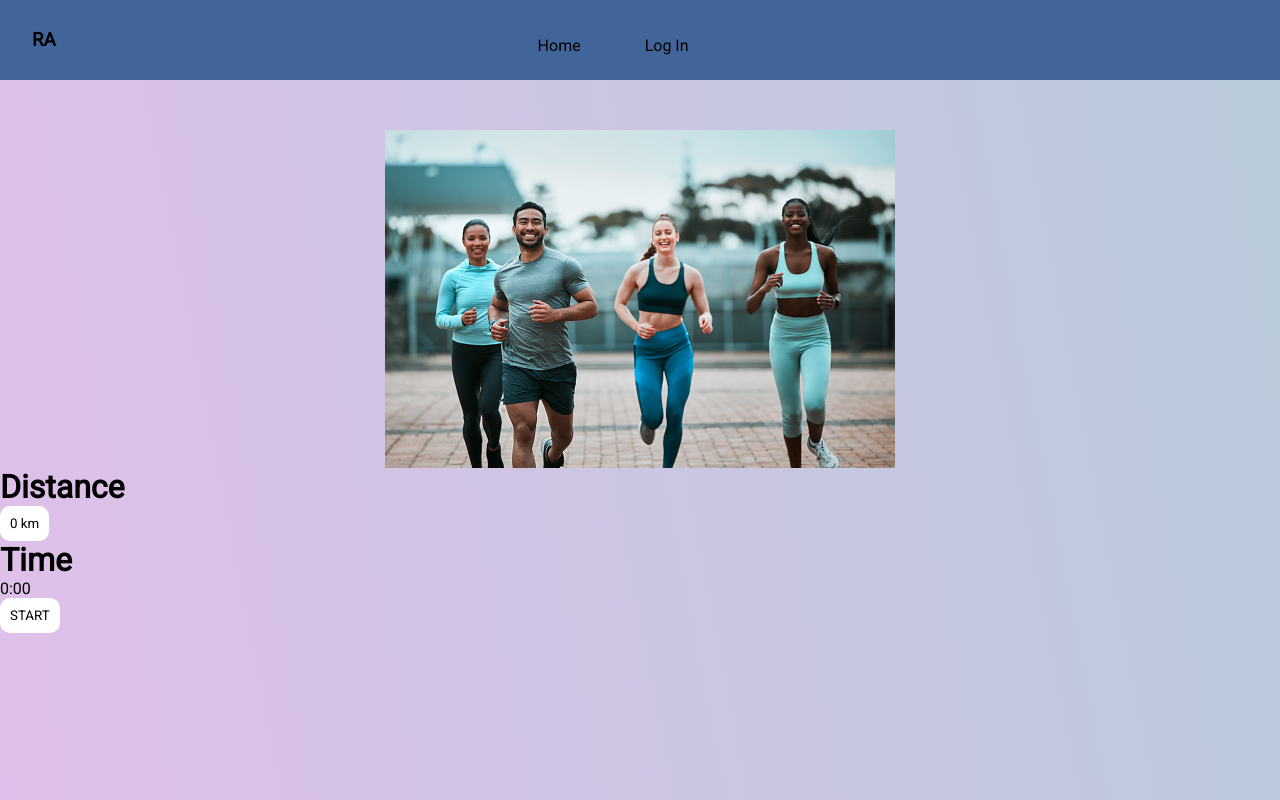
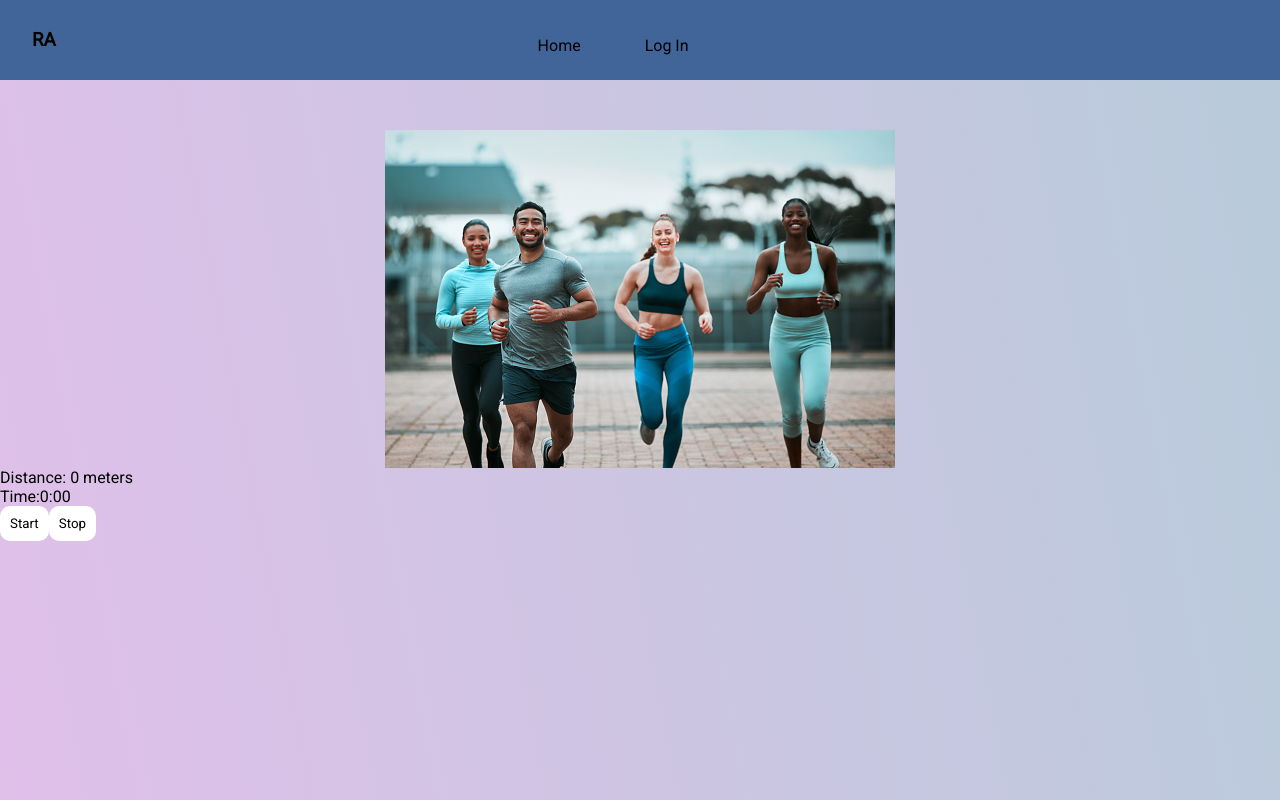
Before and after one commit to AnastasOdyssea/Workout-App, a React (Create React App) app: page / in a window 1280 px wide. Shown: the top 800 px of the page. Built offline with nearby package versions, Linux system fonts and the light colour scheme.

Commit message:
finishing the buttons

```diff
--- a/src/App.js
+++ b/src/App.js
@@ -3,8 +3,8 @@ import {LogIn} from "./components/LogIn";
 import {Register} from "./components/Register";
 import Navbar from "./components/Navbar";
 import Home from "./components/Home";
-import {Distance} from "./components/Distance";
-import Timer from "./components/Timer";
+import Distance from "./components/Distance";
+
 
 
 
@@ -23,7 +23,7 @@ function App() {
  <Distance />
 
 
- <Timer />
+
 
 
    {
--- /dev/null
+++ b/src/components/Distance.js
@@ -0,0 +1,51 @@
+
+
+import React, { useState, useEffect } from "react";
+
+function Distance() {
+  const [distance, setDistance] = useState(0); // starting distance in meters
+  const [time, setTime] = useState(0); // starting time in seconds
+  const [isRunning, setIsRunning] = useState(false); // is the timer running?
+
+  useEffect(() => {
+    let intervalId;
+
+    if (isRunning) {
+      intervalId = setInterval(() => {
+        // decrease distance by 1 meter every second
+        setDistance(distance => distance + 1);
+
+        // decrease time by 1 second
+        setTime(time => time + 1);
+      }, 1000);
+    }
+
+    return () => clearInterval(intervalId);
+  }, [isRunning]);
+
+  const handleStart = () => {
+    setIsRunning(true);
+  };
+
+  const handleStop = () => {
+    setIsRunning(false);
+  };
+  const dispSecondsAsMins = (seconds) => {
+
+
+    const mins = Math.floor(seconds / 60);
+    const seconds_ = seconds % 60;
+    return mins.toString() + ":" + (seconds_ === 0 ? "00" : seconds_.toString());
+  };
+
+  return (
+    <div>
+      <p>Distance: {distance} meters</p>
+
+      <p>Time:{dispSecondsAsMins(time)}</p>
+      <button onClick={handleStart}>Start</button>
+      <button onClick={handleStop}>Stop</button>
+    </div>
+  );
+}
+ export default Distance;
--- a/src/components/Distance.jsx
+++ /dev/null
@@ -1,22 +0,0 @@
-import React, {useState} from "react";
-
-
-
- export const Distance = (props) => {
-    const [distance,setDistance] = useState(0);
-
-    function incrementDistance(){
-        setDistance(distance + 0.1);
-    }
-
-    return (
-
-        <div >
-            <h1>Distance</h1>
-    <button onClick={incrementDistance}> {distance} km</button>
-
-
-
-       </div>
-    )
-}
--- a/src/components/Timer.js
+++ /dev/null
@@ -1,65 +0,0 @@
-import { useEffect, useRef, useState } from "react";
-
-
-
-
-
-const Timer = () => {
-  const [timer, setTimer] = useState(0);
-  const [start, setStart] = useState(false);
-  const firstStart = useRef(true);
-  const tick = useRef();
-
-  useEffect(() => {
-    if (firstStart.current) {
-
-      firstStart.current = !firstStart.current;
-      return;
-    }
-
-    console.log("subsequent renders");
-    console.log(start);
-    if (start) {
-      tick.current = setInterval(() => {
-        setTimer((timer) => timer + 1);
-      }, 1000);
-    } else {
-
-      clearInterval(tick.current);
-    }
-
-    return () => clearInterval(tick.current);
-  }, [start]);
-
-  const toggleStart = () => {
-    setStart(!start);
-  };
-
-  const dispSecondsAsMins = (seconds) => {
-
-
-    const mins = Math.floor(seconds / 60);
-    const seconds_ = seconds % 60;
-    return mins.toString() + ":" + (seconds_ === 0 ? "00" : seconds_.toString());
-  };
-
-  return (
-    <div className="Timer">
-        <h1>Time</h1>
-      <p>{dispSecondsAsMins(timer)}</p>
-      <div className="startDiv">
-
-        <button className="startBut" onClick={toggleStart}>
-          {!start ? "START" : "STOP"}
-        </button>
-
-      </div>
-    </div>
-  );
-};
-
-
-
-
-
-export default Timer;
```
